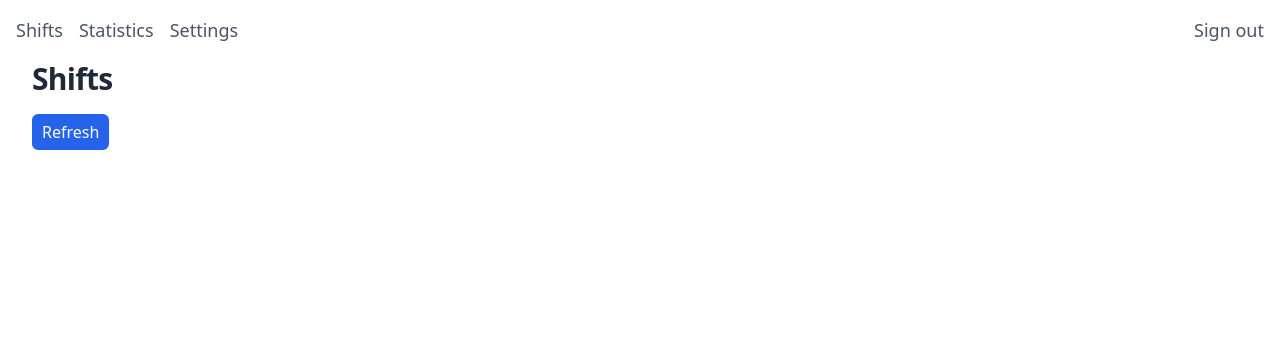
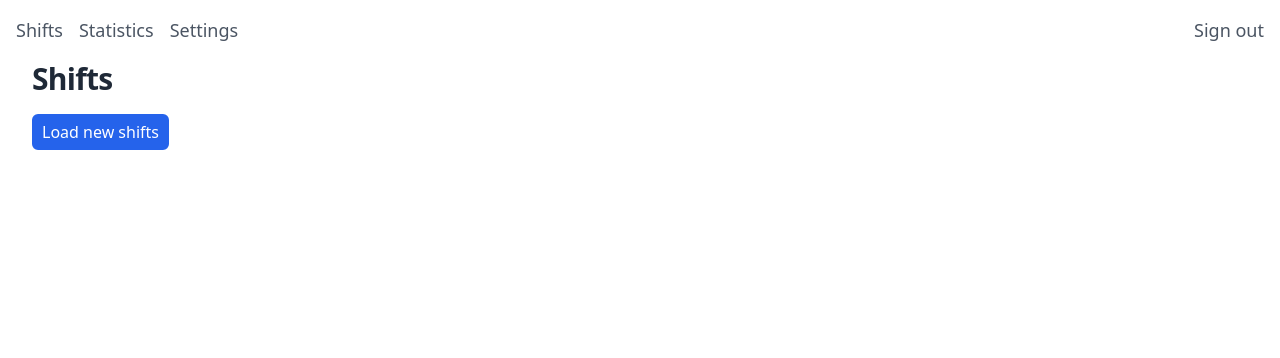
Before and after one commit to yi-jiayu/perf.ink, a Django app: page / in a window 1280 px wide. Shown: the top 358 px of the page. Run offline with Django 4.2, Linux system fonts and the light colour scheme; the visitor is signed in with stand-in values (Sample User, id 1); data that the repository does not hold is empty; style sheets or scripts are compiled from the project's sources; parts of the project's set-up code (start-up, migrations or seed data) failed here and were passed over; some libraries are stand-ins or nearby versions.

Commit message:
Relabel "Refresh" -> "Load new shifts"
The button to load new shifts from Splatnet being labelled "Refresh" could mislead users into using it to wait for shift details to be loaded, when it would be faster to perform a browser refresh which would not need to make a Splatnet API call.

```diff
--- a/app/templates/app/shifts_index.html
+++ b/app/templates/app/shifts_index.html
@@ -14,7 +14,7 @@
             {% csrf_token %}
             <button type="submit"
                     class="px-2 py-1 bg-blue-600 border-2 border-blue-600 rounded-md text-white">
-              Refresh
+              Load new shifts
             </button>
           </form>
           <ol class="grid gap-y-2">
```
